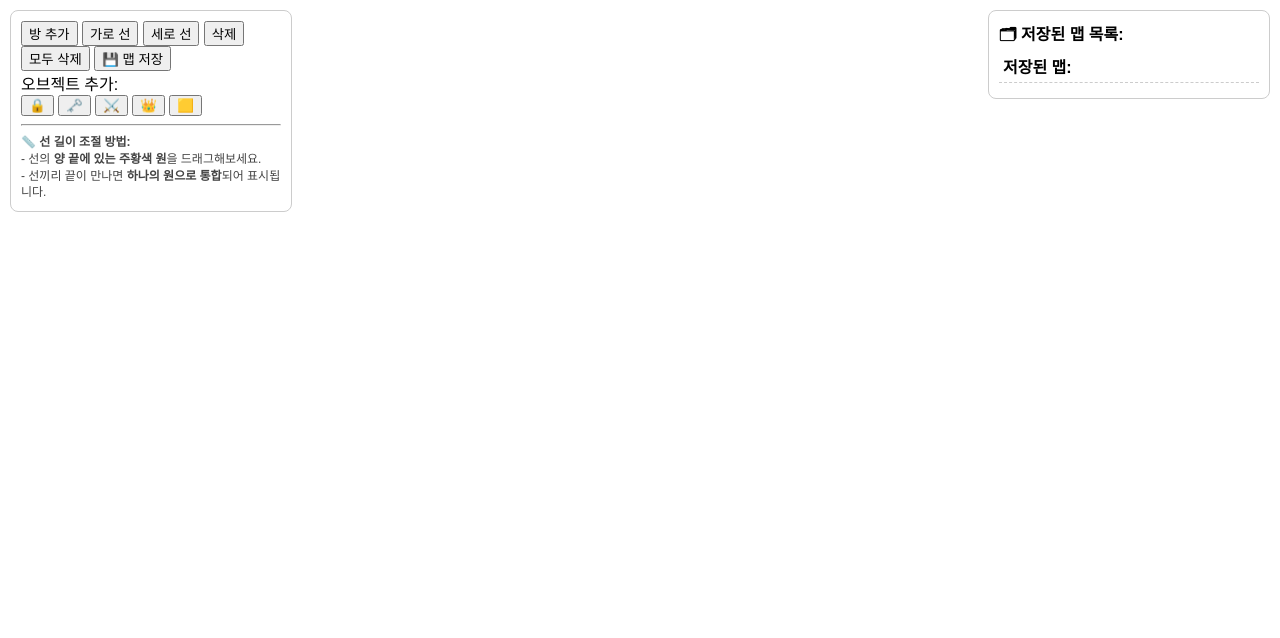
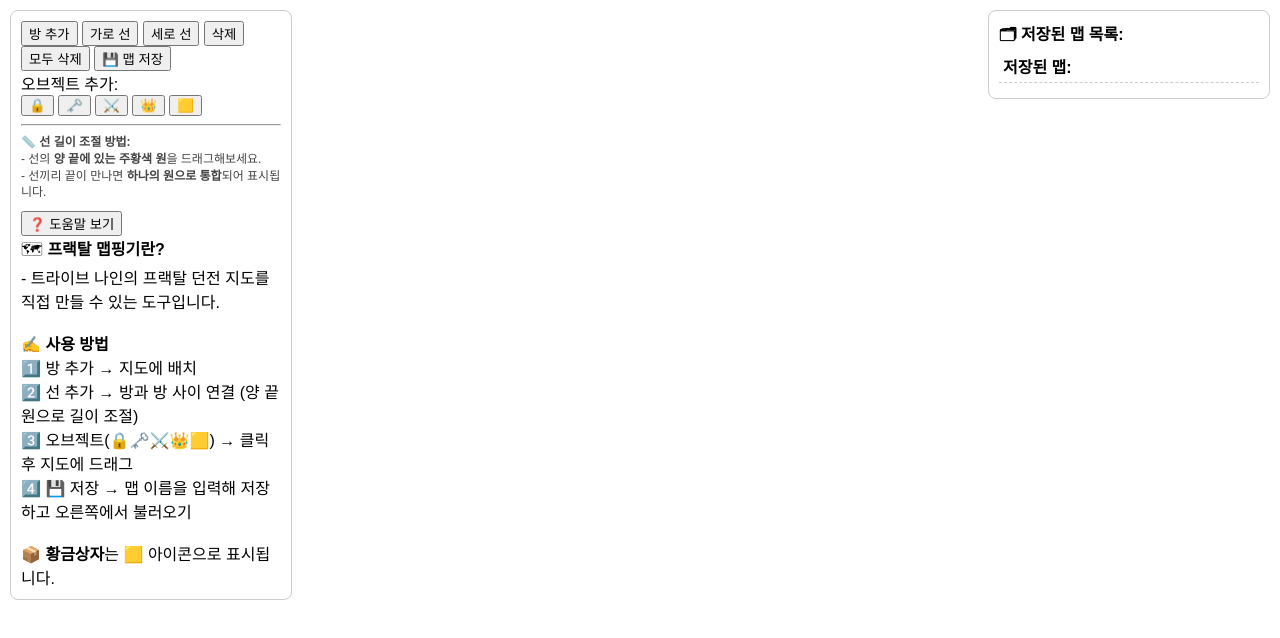
Before and after one commit to trevi00/tribenine-fractal-mapper, a plain HTML site: page index.html in a window 1280 px wide. Shown: the top 638 px of the page. Drawn offline with Linux system fonts and the light colour scheme.

Commit message:
도움말 추가

```diff
--- a/index.html
+++ b/index.html
@@ -61,6 +61,17 @@
       📏 <b>선 길이 조절 방법:</b><br>
       - 선의 <b>양 끝에 있는 주황색 원</b>을 드래그해보세요.<br>
       - 선끼리 끝이 만나면 <b>하나의 원으로 통합</b>되어 표시됩니다.
+    </div>
+    <button onclick="toggleHelp()" style="margin-top:10px;">❓ 도움말 보기</button>
+    <div id="helpBox">
+      🗺 <b>프랙탈 맵핑기란?</b><br>
+      - 트라이브 나인의 프랙탈 던전 지도를 직접 만들 수 있는 도구입니다.<br><br>
+      ✍️ <b>사용 방법</b><br>
+      1️⃣ 방 추가 → 지도에 배치<br>
+      2️⃣ 선 추가 → 방과 방 사이 연결 (양 끝 원으로 길이 조절)<br>
+      3️⃣ 오브젝트(🔒🗝️⚔️👑🟨) → 클릭 후 지도에 드래그<br>
+      4️⃣ 💾 저장 → 맵 이름을 입력해 저장하고 오른쪽에서 불러오기<br><br>
+      📦 <b>황금상자</b>는 🟨 아이콘으로 표시됩니다.
     </div>
   </div>
 
@@ -330,6 +341,11 @@
 
     loadMapList();
     draw();
+
+    function toggleHelp() {
+      const box = document.getElementById('helpBox');
+      box.style.display = box.style.display === 'none' ? 'block' : 'none';
+    }
   </script>
 
 </body>
```
